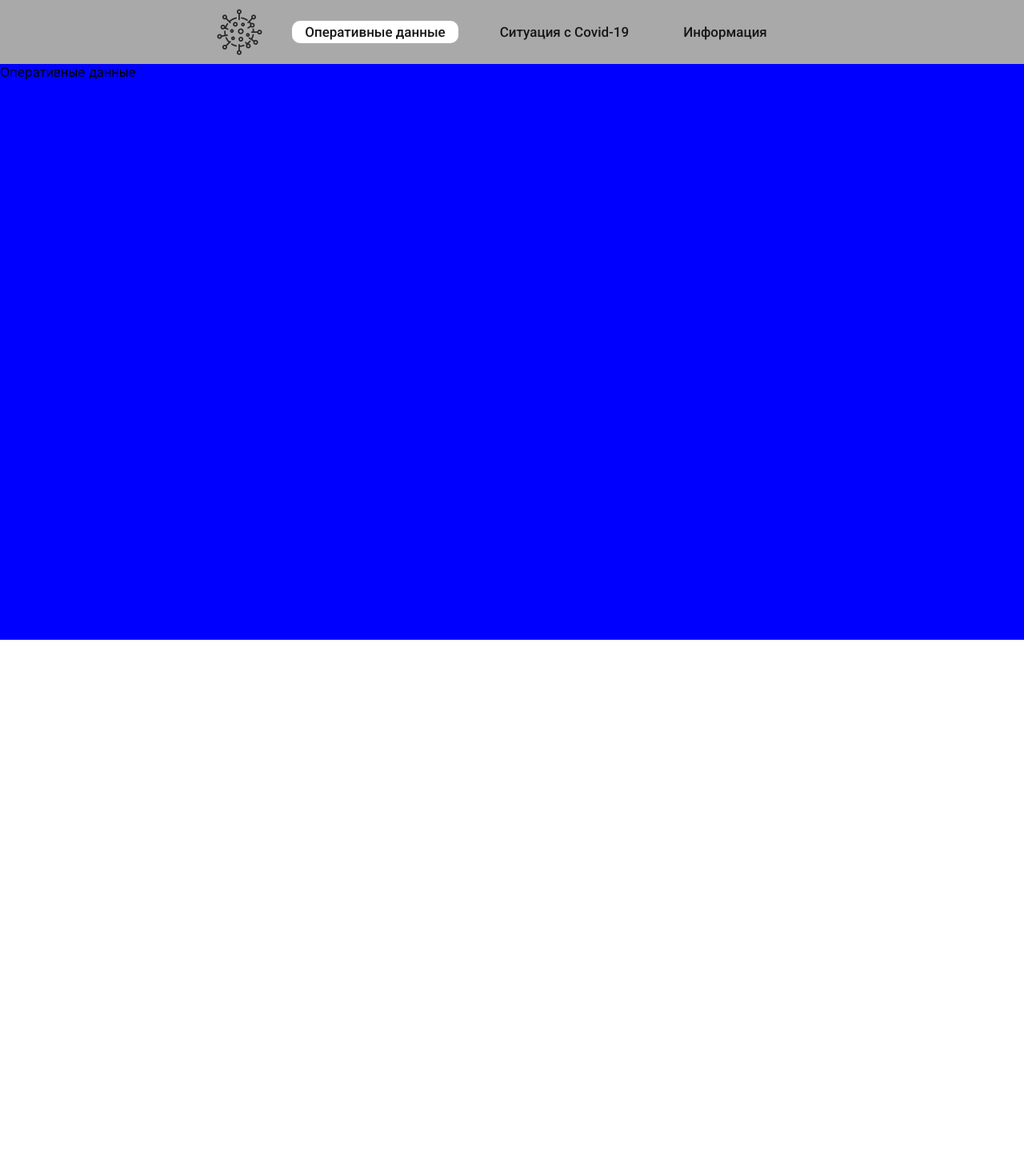
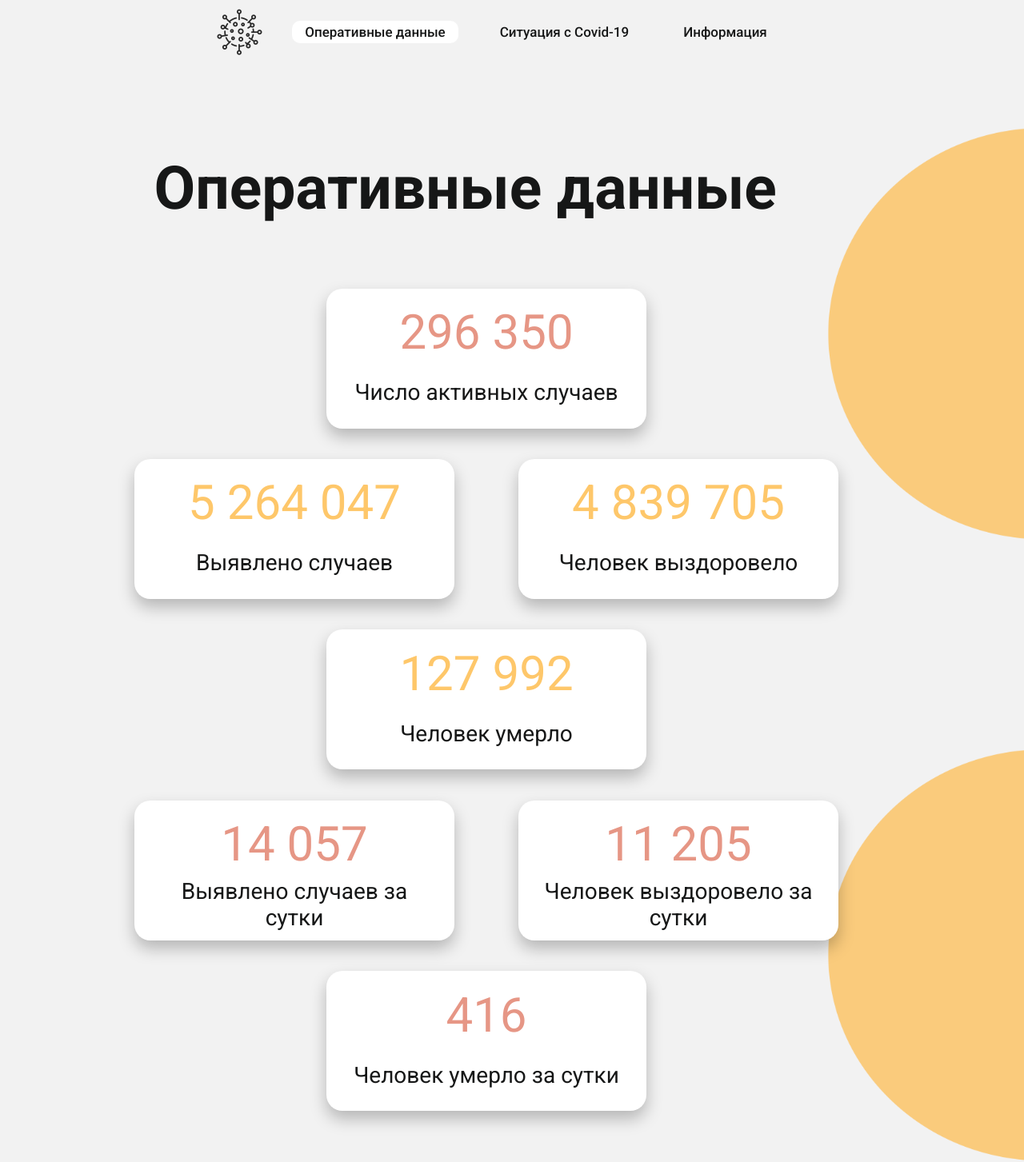
Before and after one commit to Ane1y/ml_covid19, a React (Create React App) app in the folder ml-covid19-frontend/: page /data in a window 1280 px wide. Shown: the whole page at 80% size. Before the commit the page ends 800 px from the top, so only its background shows below. Built offline with nearby package versions, Linux system fonts and the light colour scheme.

Commit message:
#144-frontend-component-data

```diff
--- a/ml-covid19-frontend/src/app.scss
+++ b/ml-covid19-frontend/src/app.scss
@@ -31,7 +31,6 @@ body {
   min-height: 100vh;
   display: flex;
   flex-direction: column;
-  background-color: darkgray;
 }
 
 .container {
--- a/ml-covid19-frontend/src/components/navbar/navbar.scss
+++ b/ml-covid19-frontend/src/components/navbar/navbar.scss
@@ -1,6 +1,7 @@
 .navbar {
   height: 80px;
   width: 100%;
+  z-index: 1000;
 }
 
 .navbar-wrapper {
--- a/ml-covid19-frontend/src/components/pages/Data.tsx
+++ b/ml-covid19-frontend/src/components/pages/Data.tsx
@@ -11,8 +11,46 @@ const Data: React.FC = () => {
     }, [])
 
     return(
-        <div className="data">
-            Оперативные данные
+        <div className="background-data">
+            <div className="data">
+                <div className="content-wrapper-data">
+                    <div className="content-row-reversed">
+                        <div className="main-heading-data">Оперативные данные</div>
+                        <div className="button-data-active">
+                            <div className="button-data-active-number">296 350</div>
+                            <div className="button-data-text">Число активных случаев</div>
+                        </div>
+                    </div>
+                    <div className="content-row">
+                        <div className="button-data-all">
+                            <div className="button-data-all-number">5 264 047</div>
+                            <div className="button-data-text">Выявлено случаев</div>
+                        </div>
+                        <div className="button-data-healthy">
+                            <div className="button-data-healthy-number">4 839 705</div>
+                            <div className="button-data-text">Человек выздоровело</div>
+                        </div>
+                        <div className="button-data-deadly">
+                            <div className="button-data-deadly-number">127 992</div>
+                            <div className="button-data-text">Человек умерло</div>
+                        </div>
+                    </div>
+                    <div className="content-row">
+                        <div className="button-data-per_day">
+                            <div className="button-data-per_day-number">14 057</div>
+                            <div className="button-data-text">Выявлено случаев за сутки</div>
+                        </div>
+                        <div className="button-data-healthy-per_day">
+                            <div className="button-data-healthy-per_day-number">11 205</div>
+                            <div className="button-data-text">Человек выздоровело за сутки</div>
+                        </div>
+                        <div className="button-data-deadly-per_day">
+                            <div className="button-data-deadly-per_day-number">416</div>
+                            <div className="button-data-text">Человек умерло за сутки</div>
+                        </div>
+                    </div>
+                </div>
+            </div>
         </div>
     )
 }
--- a/ml-covid19-frontend/src/components/pages/data.scss
+++ b/ml-covid19-frontend/src/components/pages/data.scss
@@ -1,4 +1,270 @@
 .data {
   height: 100%;
-  background: blue;
+  width: 100%;
 }
+
+.background-data {
+  background: url("../../images/BackgroundPageOD.png") repeat-y;
+  -webkit-background-size: 100% auto;
+  -moz-background-size: 100% auto;
+  -o-background-size: 100% auto;
+  background-size: 100% auto;
+  min-height: 100%;
+  min-width: 700px;
+  position: absolute;
+  top: 0;
+  left: 0;
+  right: 0;
+  padding-bottom: 5%;
+}
+
+.content-wrapper-data {
+  //background-color: aqua;
+  padding-top: 80px;
+  margin-left: 10%;
+  margin-right: 15%;
+
+  display: flex;
+  flex-direction: column;
+  justify-content: flex-start;
+  align-items: flex-start;
+  flex-wrap: wrap;
+}
+
+.content-row {
+  //background-color: #E69685;
+  width: 100%;
+  display: flex;
+  flex-wrap: wrap;
+  flex-direction: row;
+  justify-content: space-around;
+  align-items: flex-start;
+  margin-bottom: 0;
+}
+
+.content-row-reversed {
+  width: 100%;
+  display: flex;
+  flex-wrap: wrap;
+  flex-direction: row-reverse;
+  justify-content: space-around;
+  align-items: flex-start;
+  margin-bottom: 0;
+  margin-top: 3%;
+}
+
+.main-heading-data {
+  height: 175px;
+  width: 850px;
+  text-decoration: none;
+  font-family: "Roboto", sans-serif;
+  font-weight: 700;
+  font-size: 75px;
+  color: #161717;
+  margin-top: 4%;
+  margin-left: 2%;
+  text-align: center;
+  align-items: center;
+  vertical-align: top;
+  display: flex;
+}
+
+.button-data-text{
+  margin-top: 100px;
+  margin-left: 20px;
+  display: flex;
+  height: 60px;
+  width: 360px;
+  position: absolute;
+  font-family: "Roboto", sans-serif;
+  font-weight: normal;
+  font-size: 28px;
+  color: #161717;
+  vertical-align: top;
+  text-align: center;
+  align-items: center;
+  justify-content: center;
+}
+
+/*active cases*/
+.button-data-active {
+  height: 175px;
+  width: 400px;
+  margin-top: 4%;
+  border: none;
+  border-radius: 20px;
+  box-shadow: 0 10px 20px 0 rgba(0,0,0,0.25);
+  background-color: #fff;
+}
+
+.button-data-active-number{
+  display: flex;
+  margin-top: 10px;
+  height: 90px;
+  width: 400px;
+  position: absolute;
+  font-family: "Roboto", sans-serif;
+  font-weight: normal;
+  font-size: 60px;
+  color: #E69685;
+  text-align: center;
+  align-items: center;
+  justify-content: center;
+}
+
+/*all cases*/
+.button-data-all {
+  height: 175px;
+  width: 400px;
+  margin-top: 4%;
+  border: none;
+  border-radius: 20px;
+  box-shadow: 0 10px 20px 0 rgba(0,0,0,0.25);
+  background-color: #fff;
+}
+
+.button-data-all-number {
+  display: flex;
+  margin-top: 10px;
+  height: 90px;
+  width: 400px;
+  position: absolute;
+  font-family: "Roboto", sans-serif;
+  font-weight: normal;
+  font-size: 60px;
+  color: #FEC76A;
+  text-align: center;
+  align-items: center;
+  justify-content: center;
+}
+
+/*cases of recovery*/
+.button-data-healthy {
+  height: 175px;
+  width: 400px;
+  margin-top: 4%;
+  border: none;
+  border-radius: 20px;
+  box-shadow: 0 10px 20px 0 rgba(0,0,0,0.25);
+  background-color: #fff;
+}
+
+.button-data-healthy-number {
+  display: flex;
+  margin-top: 10px;
+  height: 90px;
+  width: 400px;
+  position: absolute;
+  font-family: "Roboto", sans-serif;
+  font-weight: normal;
+  font-size: 60px;
+  color: #FEC76A;
+  text-align: center;
+  align-items: center;
+  justify-content: center;
+}
+
+/*cases of death*/
+.button-data-deadly {
+  height: 175px;
+  width: 400px;
+  margin-top: 4%;
+  border: none;
+  border-radius: 20px;
+  box-shadow: 0 10px 20px 0 rgba(0,0,0,0.25);
+  background-color: #fff;
+}
+
+.button-data-deadly-number {
+  display: flex;
+  margin-top: 10px;
+  height: 90px;
+  width: 400px;
+  position: absolute;
+  font-family: "Roboto", sans-serif;
+  font-weight: normal;
+  font-size: 60px;
+  color: #FEC76A;
+  text-align: center;
+  align-items: center;
+  justify-content: center;
+}
+
+/*cases per day*/
+.button-data-per_day {
+  height: 175px;
+  width: 400px;
+  margin-top: 4%;
+  border: none;
+  border-radius: 20px;
+  box-shadow: 0 10px 20px 0 rgba(0,0,0,0.25);
+  background-color: #fff;
+}
+
+.button-data-per_day-number {
+  display: flex;
+  margin-top: 10px;
+  height: 90px;
+  width: 400px;
+  position: absolute;
+  font-family: "Roboto", sans-serif;
+  font-weight: normal;
+  font-size: 60px;
+  color: #E69685;
+  text-align: center;
+  align-items: center;
+  justify-content: center;
+}
+
+/*cases of recovery per day*/
+.button-data-healthy-per_day {
+  height: 175px;
+  width: 400px;
+  margin-top: 4%;
+  border: none;
+  border-radius: 20px;
+  box-shadow: 0 10px 20px 0 rgba(0,0,0,0.25);
+  background-color: #fff;
+}
+
+
+.button-data-healthy-per_day-number {
+  display: flex;
+  margin-top: 10px;
+  height: 90px;
+  width: 400px;
+  position: absolute;
+  font-family: "Roboto", sans-serif;
+  font-weight: normal;
+  font-size: 60px;
+  color: #E69685;
+  text-align: center;
+  align-items: center;
+  justify-content: center;
+}
+
+/*cases of death per day*/
+.button-data-deadly-per_day {
+  height: 175px;
+  width: 400px;
+  margin-top: 4%;
+  border: none;
+  border-radius: 20px;
+  box-shadow: 0 10px 20px 0 rgba(0,0,0,0.25);
+  background-color: #fff;
+}
+
+.button-data-deadly-per_day-number {
+  display: flex;
+  margin-top: 10px;
+  height: 90px;
+  width: 400px;
+  position: absolute;
+  font-family: "Roboto", sans-serif;
+  font-weight: normal;
+  font-size: 60px;
+  color: #E69685;
+  text-align: center;
+  align-items: center;
+  justify-content: center;
+}
```
Also changed, not shown: ml-covid19-frontend/src/images/BackgroundPageOD.png (added).
